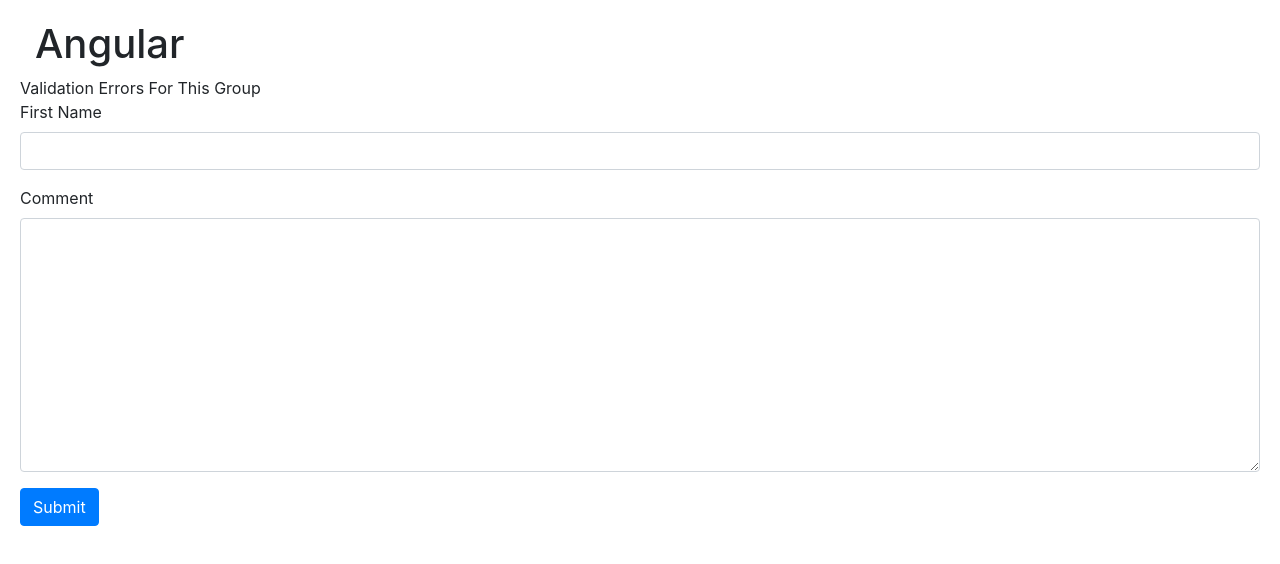
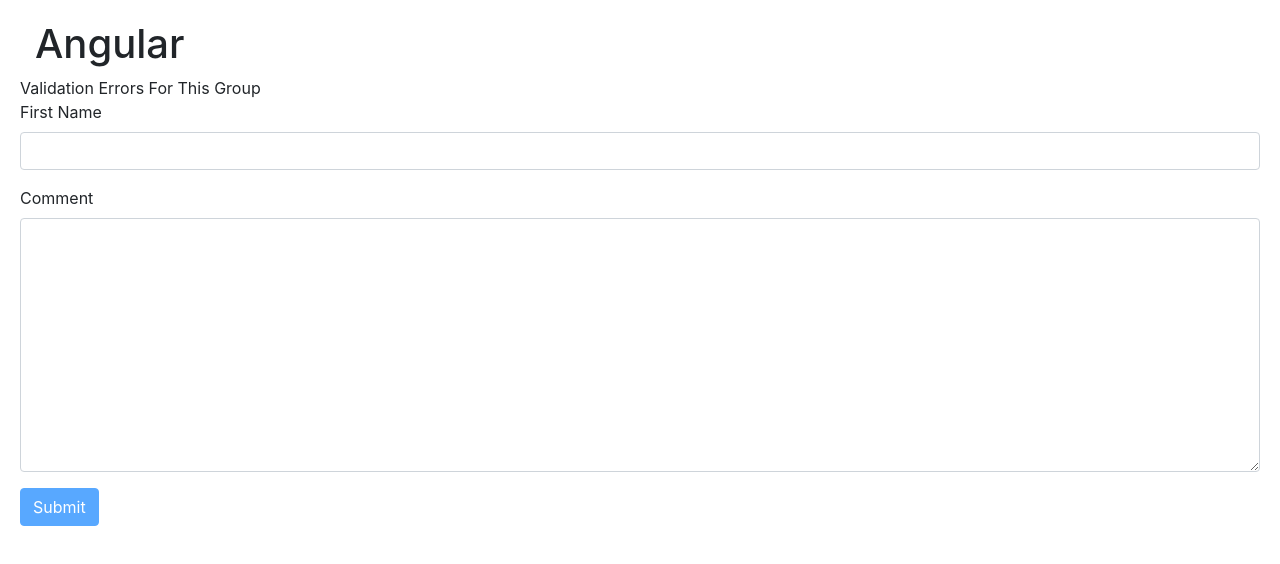
Before and after one commit to raj23manj/Angular, an Angular app: page / in a window 1280 px wide. Shown: the top 564 px of the page. Built offline with nearby package versions, Linux system fonts and the light colour scheme.

Commit message:
Disabling Form Button

```diff
--- a/src/app/contact-form/contact-form.component.html
+++ b/src/app/contact-form/contact-form.component.html
@@ -44,5 +44,5 @@
     </textarea>
   </div>
 
-  <button class="btn btn-primary">Submit</button>
+  <button class="btn btn-primary" [disabled]="!f.valid">Submit</button>
 </form>
```
